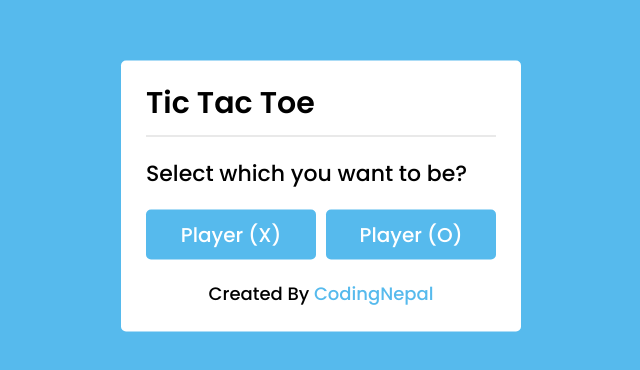
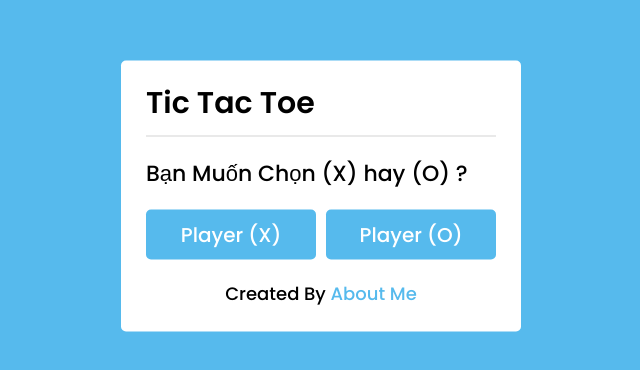
Before and after one commit to SonPhanCode/Tic-Tac-Toe-Game, a plain HTML site: page index.html in a window 1280 px wide. Shown: the part 204-574 px from the top of the page, without its empty margins (319-959 px from the left). Drawn offline with Linux system fonts and the light colour scheme.

Commit message:
index.html

```diff
--- a/index.html
+++ b/index.html
@@ -1,9 +1,8 @@
 <!DOCTYPE html>
-<!-- Created By CodingNepal - www.youtube.com/codingnepal || www.codingnepalweb.com -->
 <html lang="en">
 <head>
     <meta charset="UTF-8">
-    <title>Tic Tac Toe Game | CodingNepal</title>
+    <title>Tic Tac Toe Game | Son Phan Code</title>
     <link rel="stylesheet" href="style.css">
     <link rel="stylesheet" href="https://cdnjs.cloudflare.com/ajax/libs/font-awesome/5.15.3/css/all.min.css"/>
 </head>
@@ -12,12 +11,12 @@
   <div class="select-box">
     <header>Tic Tac Toe</header>
     <div class="content">
-      <div class="title">Select which you want to be?</div>
+      <div class="title">Bạn Muốn Chọn (X) hay (O) ?</div>
       <div class="options">
         <button class="playerX">Player (X)</button>
         <button class="playerO">Player (O)</button>
       </div>
-      <div class="credit">Created By <a href="https://www.youtube.com/codingnepal" target="_blank">CodingNepal</a></div>
+      <div class="credit">Created By <a href="https://hihello.me/p/3881efc8-3c01-43a2-9ab3-1637b8925bd5" target="_blank">About Me</a></div>
     </div>
   </div>
 
```
